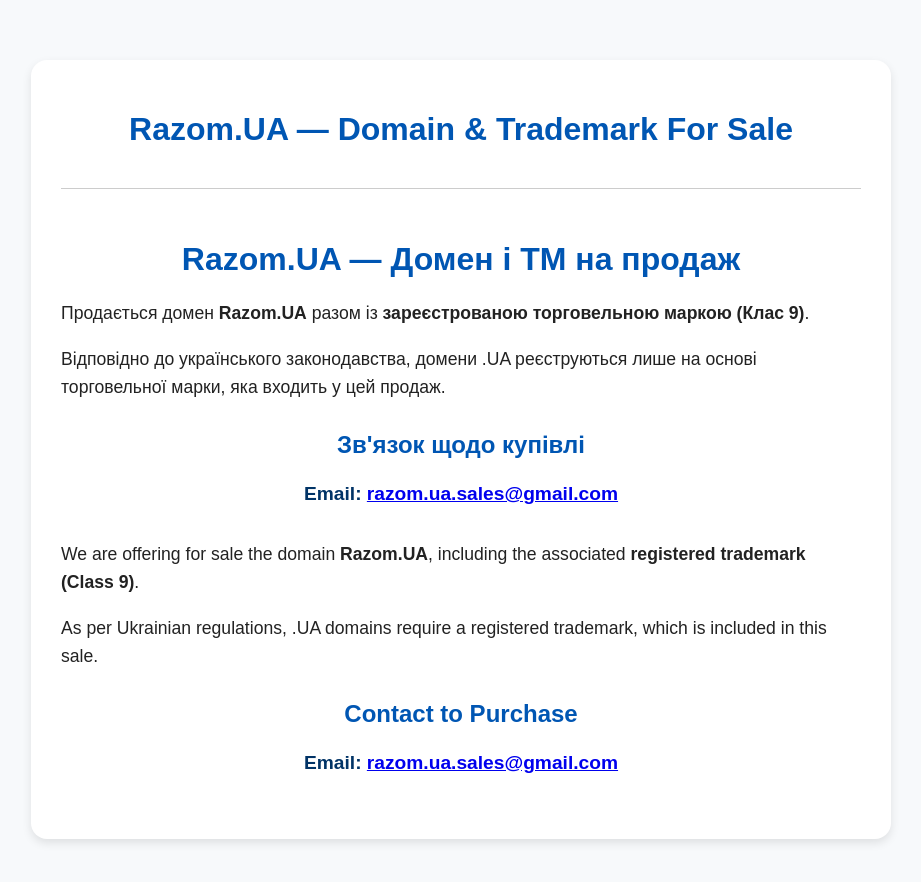
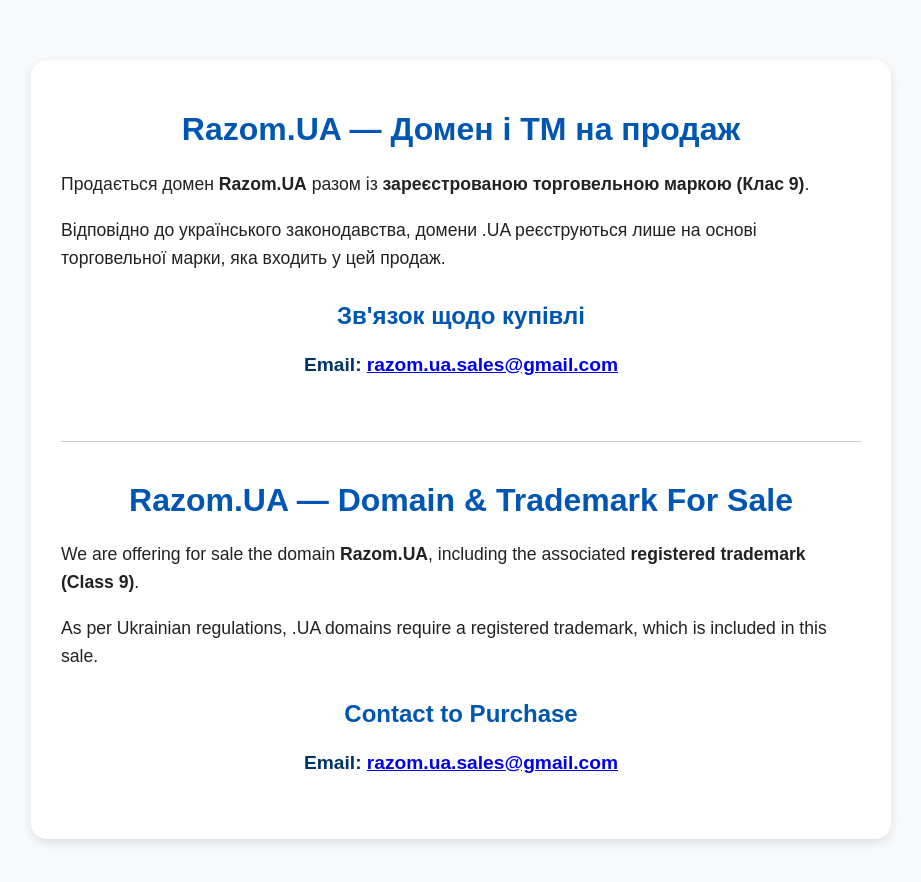
Before and after one commit to Razom-UA-Sales/sales-page, a plain HTML site: page index.html in a window 1280 px wide. Shown: the whole page, without its empty margins (179-1100 px from the left). Drawn offline with Linux system fonts and the light colour scheme.

Commit message:
Update index.html

```diff
--- a/index.html
+++ b/index.html
@@ -1,9 +1,9 @@
 <!DOCTYPE html>
-<html lang="en">
+<html lang="uk">
 <head>
   <meta charset="UTF-8">
   <meta name="viewport" content="width=device-width, initial-scale=1.0">
-  <title>Razom.UA — For Sale</title>
+  <title>Razom.UA — Продається</title>
   <style>
     body {
       font-family: Arial, sans-serif;
@@ -38,15 +38,15 @@
       color: #003366;
     }
     .ua-text {
-      margin-top: 40px;
-      border-top: 1px solid #ccc;
-      padding-top: 30px;
+      margin-bottom: 40px;
+      padding-bottom: 30px;
+      border-bottom: 1px solid #ccc;
     }
   </style>
 </head>
 <body>
   <div class="container">
-    <h1>Razom.UA — Domain & Trademark For Sale</h1>
+
     <div class="ua-text">
       <h1>Razom.UA — Домен і ТМ на продаж</h1>
 
@@ -65,6 +65,8 @@
       </div>
     </div>
 
+    <h1>Razom.UA — Domain & Trademark For Sale</h1>
+
     <div class="section">
       <p>
         We are offering for sale the domain <strong>Razom.UA</strong>, including the associated <strong>registered trademark (Class 9)</strong>.
```
